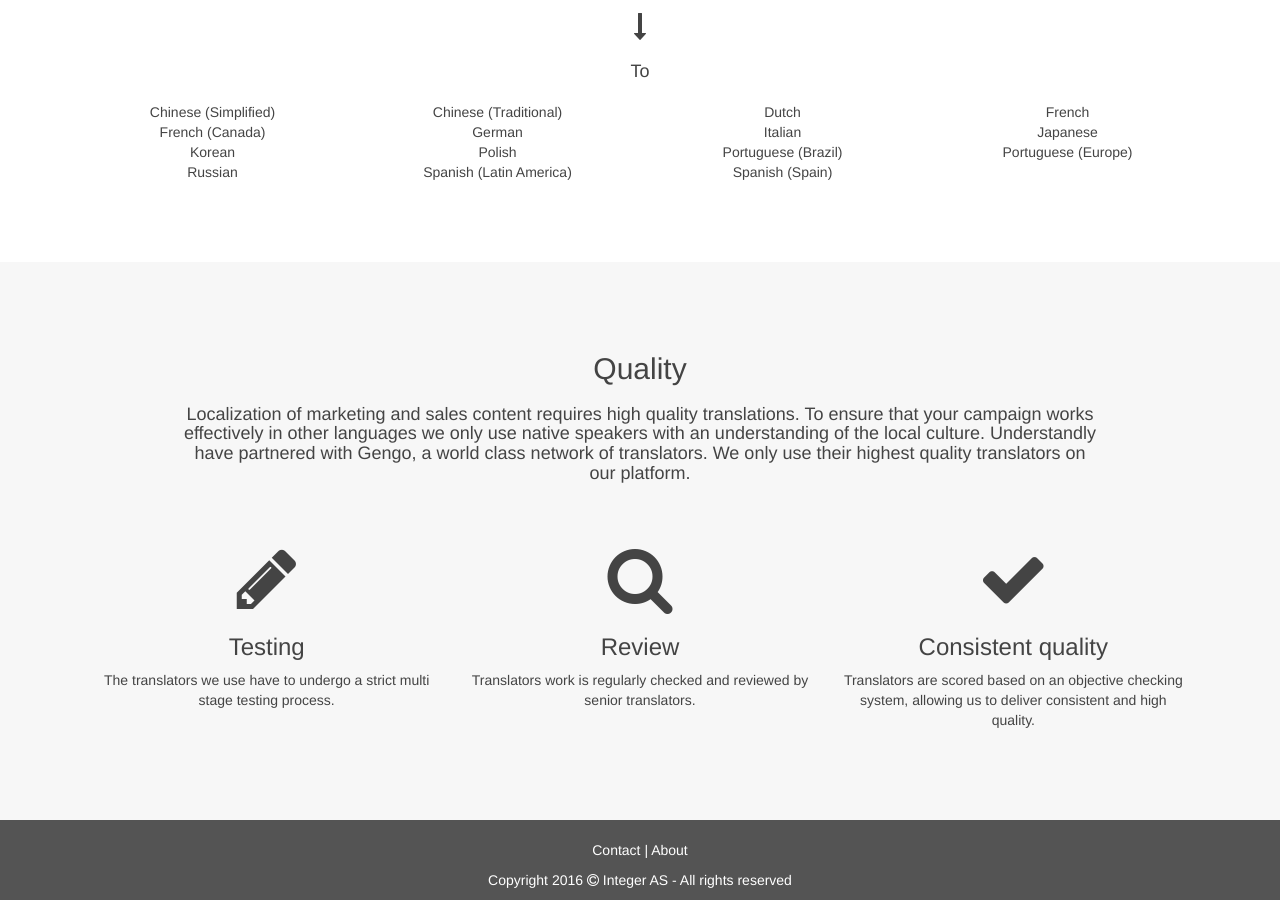
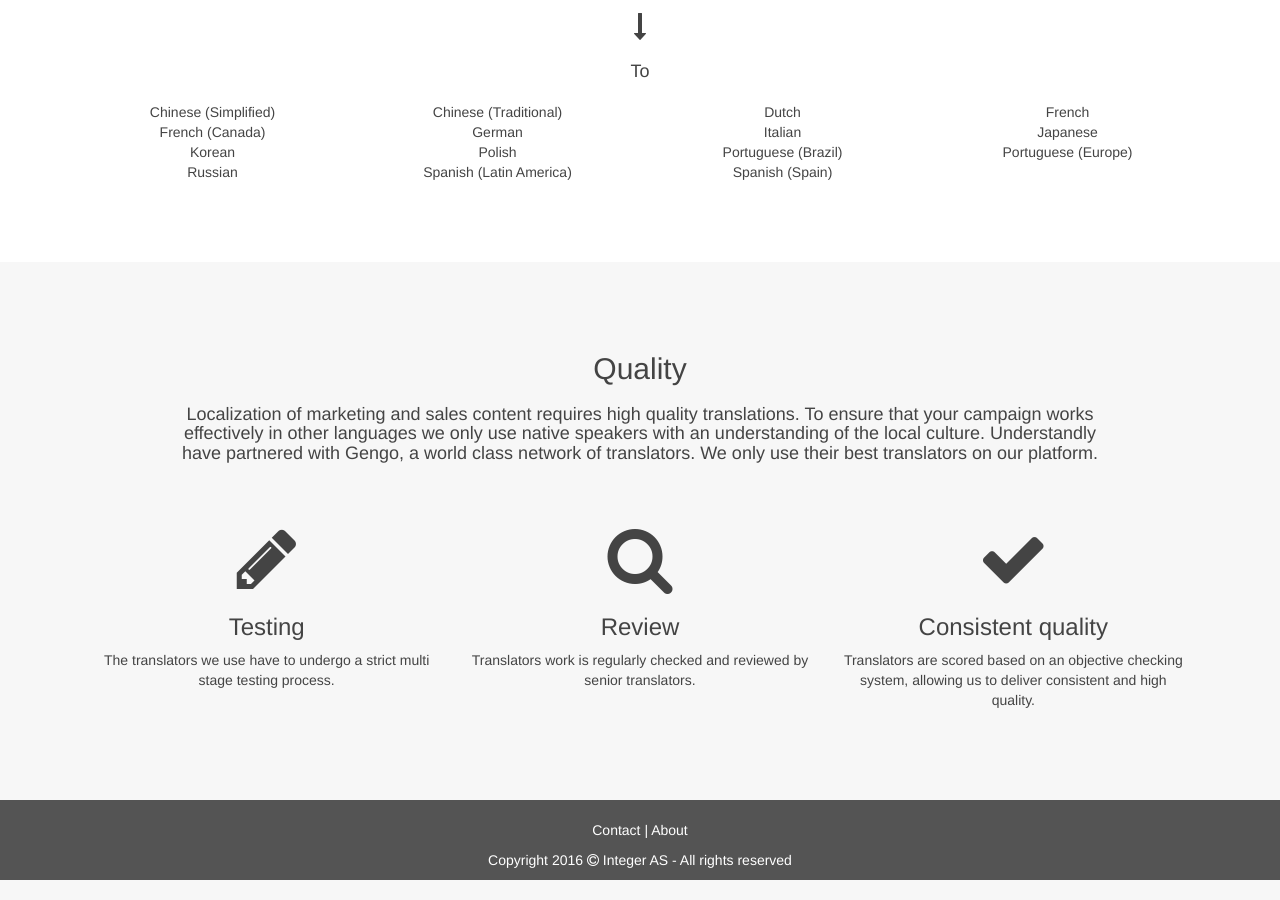
Before and after one commit to yhoiseth/www.understandly.com, a Jekyll site: the page built from index.html, in a window 1280 px wide and 900 px high, scrolled down 1614 px. Built offline with Jekyll 4.4.1, drawn with Linux system fonts in a browser that asks for light colours; nearby versions of some CDN libraries.

```diff
--- a/index.html
+++ b/index.html
@@ -125,7 +125,7 @@
           Localization of marketing and sales content requires high quality translations. To ensure
           that your campaign works effectively in other languages we only use native speakers with
           an understanding of the local culture. Understandly have partnered with Gengo, a world class network of translators.
-          We only use their highest quality translators on our platform.
+          We only use their best translators on our platform.
         </h4>
       </div>
       <div class="col-sm-12 padding-top-20px">
```
